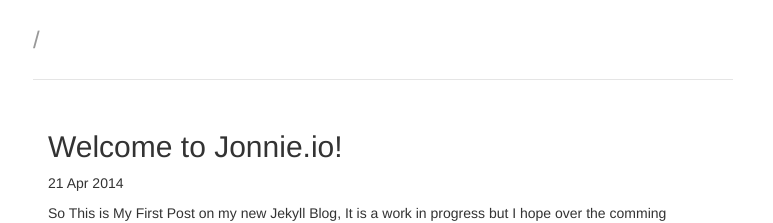
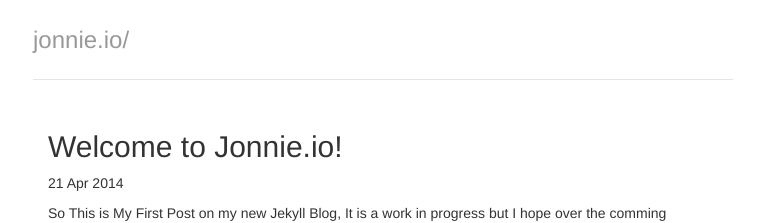
Before and after one commit to jonniedarko/blog, a Jekyll site: the page built from _posts/2014-04-21-welcome-to-jekyll.markdown, in a window 1280 px wide. Shown: the top 223 px of the page, without its empty margins (257-1030 px from the left). Built offline with Jekyll 4.4.1, drawn with Linux system fonts in a browser that asks for light colours; Markdown is read by kramdown in place of the engine named in the settings; comment, search, counter and statistics services are not loaded.

Commit message:
Update default.html

```diff
--- a/_layouts/default.html
+++ b/_layouts/default.html
@@ -32,7 +32,7 @@
     <li><a ng-href="#">About</a></li>
     <li><a ng-href="#">Contact</a></li>
   </ul>-->
-  <h3 class="text-muted">{{site.url}}/</h3>
+  <h3 class="text-muted">jonnie.io/</h3>
 </div>
 
 <div class="container">
@@ -59,6 +59,7 @@
 
 
     </div>
+    <br/>
 <div class="footer">
   <div class="container">
     <p style="padding-top:10px; padding-right: 20px;float:right;">♥ Jonnie.io</p>
```
